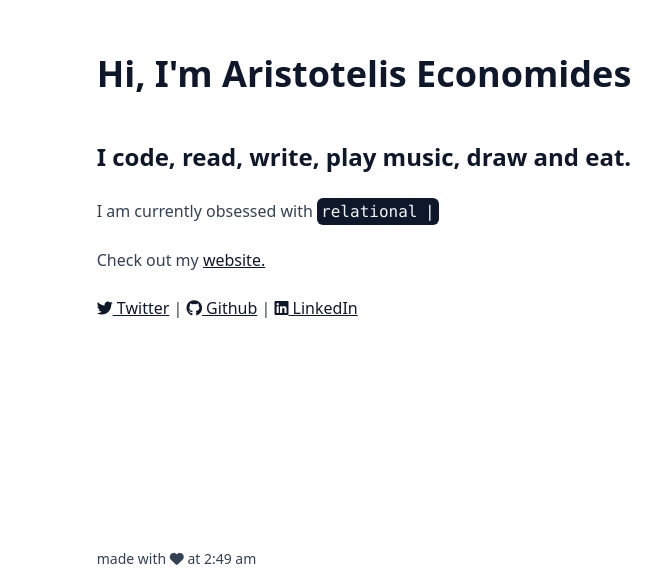
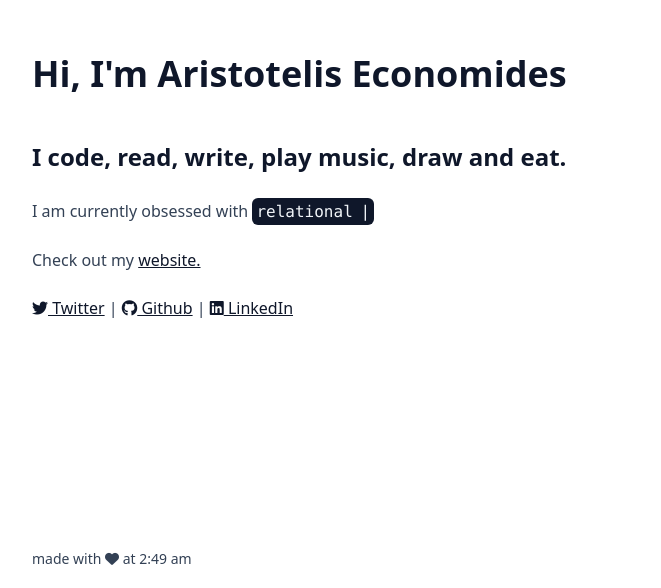
Before and after one commit to intergalactic-mammoth/intro.aristot.io, a website: page index.html in a window 1280 px wide. Shown: the part 212-800 px from the top of the page, without its empty margins (276-937 px from the left). Drawn offline with nearby package versions, Linux system fonts and the light colour scheme.

Commit message:
test fixed from left vertical alignment

```diff
--- a/index.html
+++ b/index.html
@@ -32,7 +32,7 @@
         }
     </script>
 </head>
-<body class="min-h-screen flex flex-col items-center justify-center dark:bg-slate-900">
+<body class="min-h-screen sm:ml-10 md:ml-20 lg:ml-44 xl:ml-72 flex flex-col justify-center dark:bg-slate-900">
 <main class="prose dark:prose-invert prose-slate m-5">
     <section>
         <h1>Hi, I'm Aristotelis Economides</h1>
```
Also changed, not shown: main.css.
